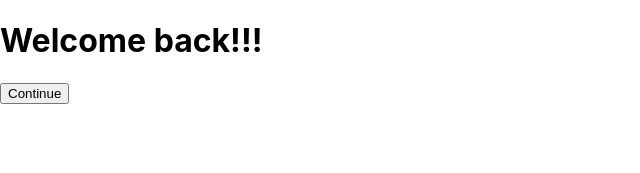
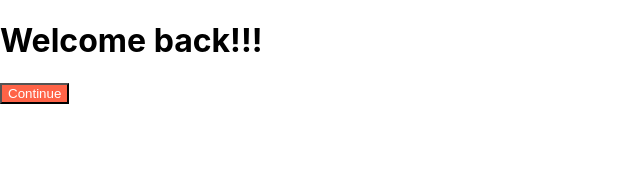
Before and after one commit to johj703/PR_React, a React (Create React App) app in the folder ch01/: page / in a window 1280 px wide. Shown: the top 173 px of the page, without its empty margins (0-640 px from the left). Built offline with nearby package versions, Linux system fonts and the light colour scheme.

Commit message:
styles.css 작성하고 index에 임포트

```diff
--- a/ch01/src/index.js
+++ b/ch01/src/index.js
@@ -3,6 +3,7 @@ import ReactDOM from "react-dom/client";
 import "./index.css";
 import App from "./App";
 import reportWebVitals from "./reportWebVitals";
+import "./styles.css";
 
 const root = ReactDOM.createRoot(document.getElementById("root"));
 root.render(
--- /dev/null
+++ b/ch01/src/styles.css
@@ -0,0 +1,4 @@
+button {
+  color: white;
+  background-color: tomato;
+}
```
